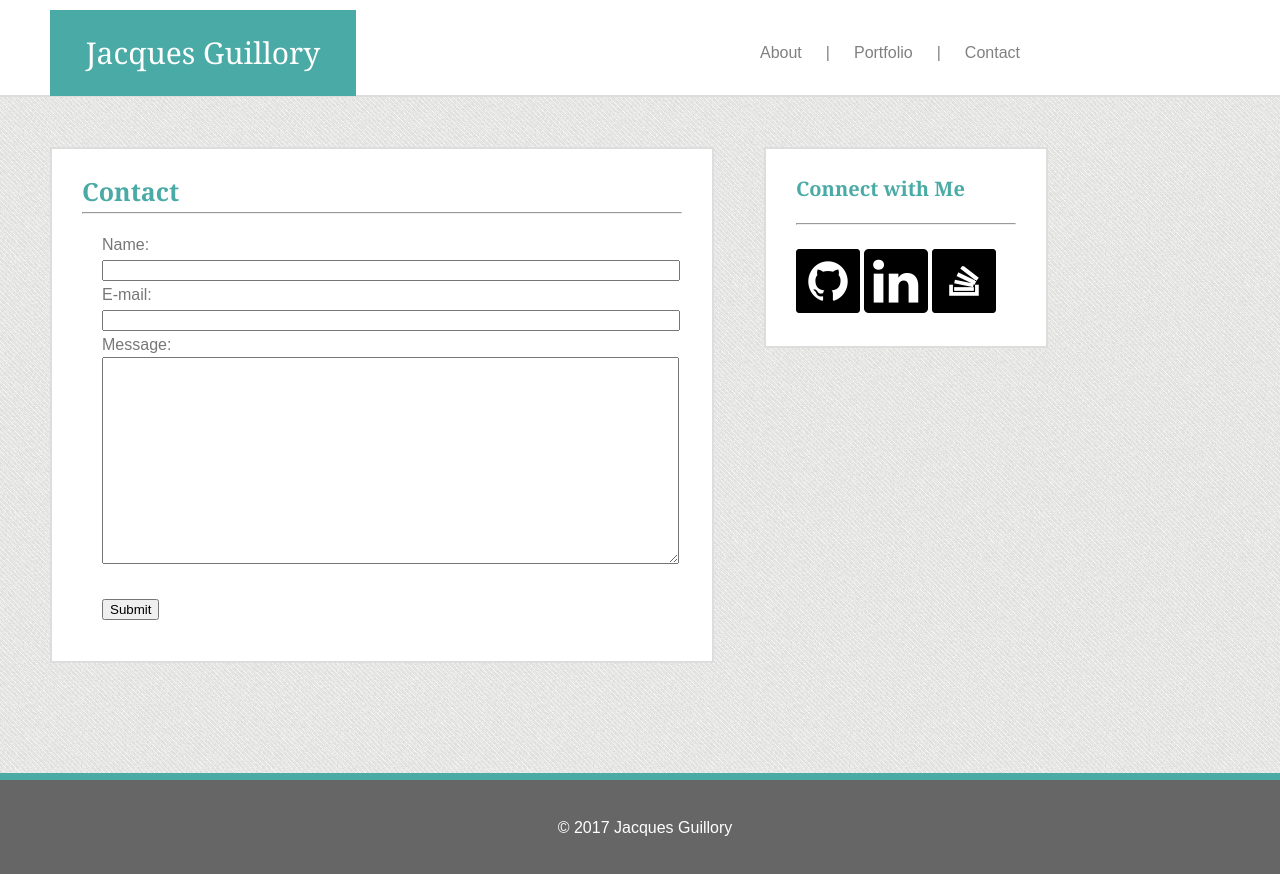
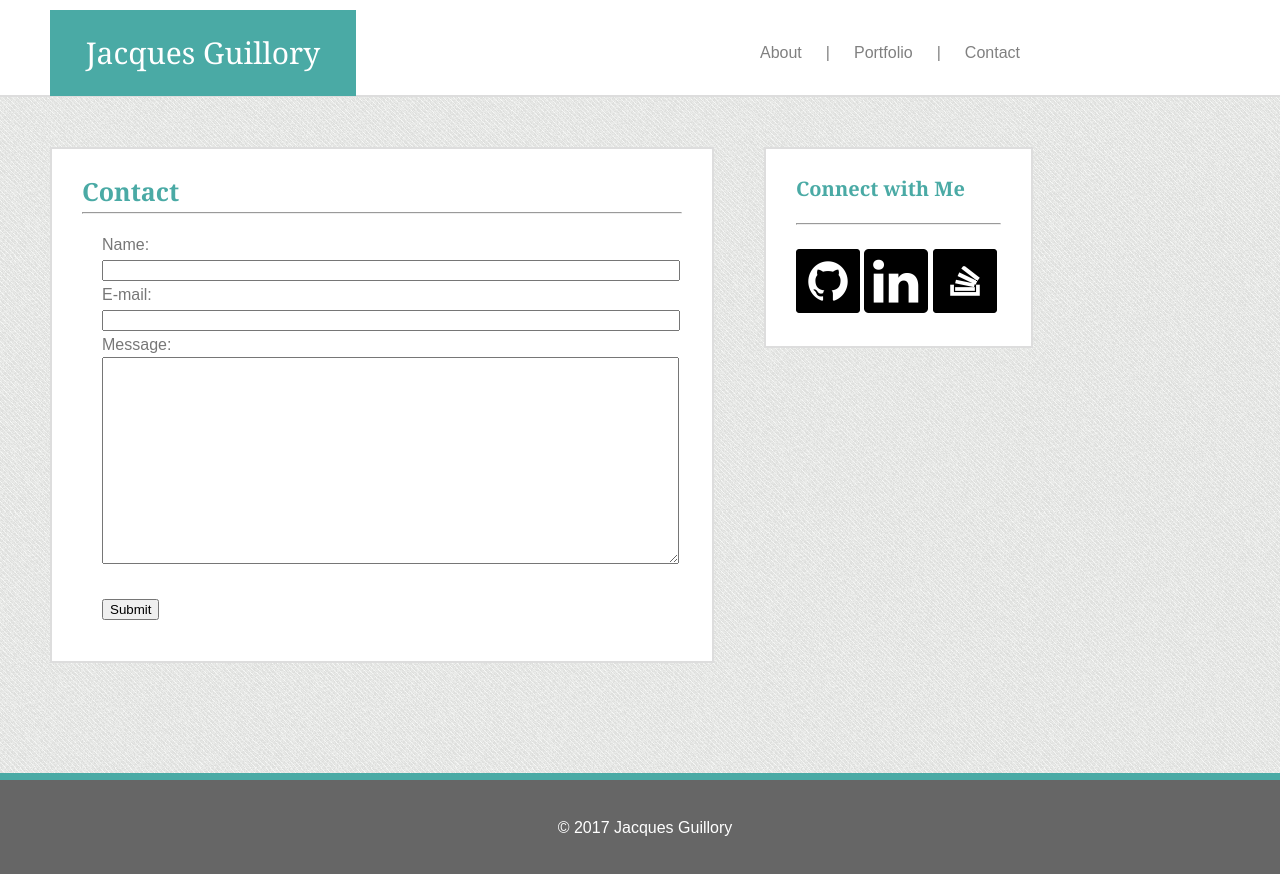
Before and after one commit to jacquesguillory/Basic-Portfolio, a plain HTML site: page contact.html in a window 1280 px wide. Drawn offline with Linux system fonts and the light colour scheme.

Commit message:
updated links on contact page and sidebar margins

```diff
--- a/assets/css/style.css
+++ b/assets/css/style.css
@@ -121,7 +121,7 @@ footer
 
 /*sidebar*/
 #sidebar {
-	width: 220px;
+	width: 205px;
 	margin-left: 50px;
 	margin-top: 50px;
 	padding: 30px;
--- a/contact.html
+++ b/contact.html
@@ -57,9 +57,17 @@
 			<br>
 			<hr>
 			<br>
+			<a href="https://github.com/jacquesguillory">
 			<img src="assets/images/github.png" alt="link to github" style="width:64px;height:64px;">
+			</a>
+
+			<a href="https://www.linkedin.com/in/jacques-guillory/">
 			<img src="assets/images/linkedin.png" alt="link to linkedin" style="width:64px;height:64px;">
+			</a>
+
+			<a href="https://stackoverflow.com/users/8267073/jacques-guillory">
 			<img src="assets/images/stackoverflow.png" alt="link to stackoverflow" style="width:64px;height:64px;">
+			</a>
 
 		</div>
 
```
Also changed, not shown: 1 other file.
